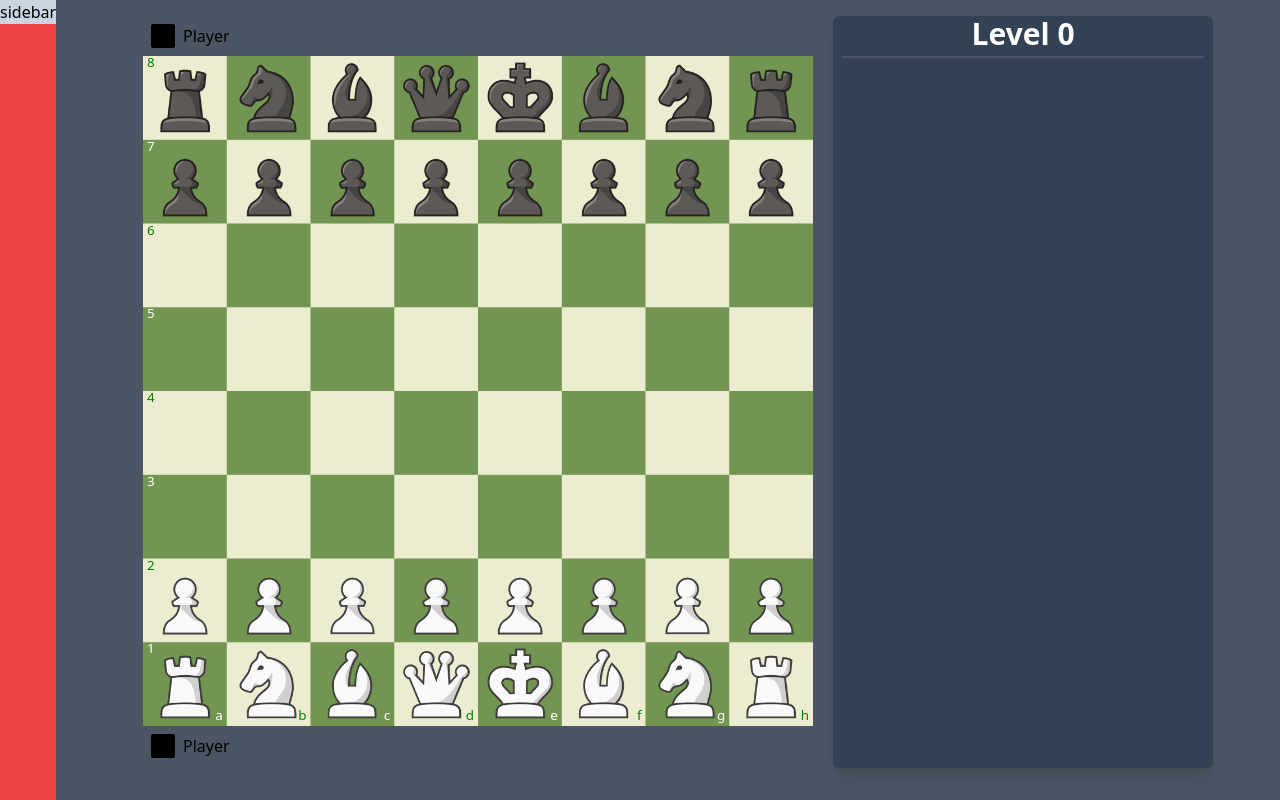
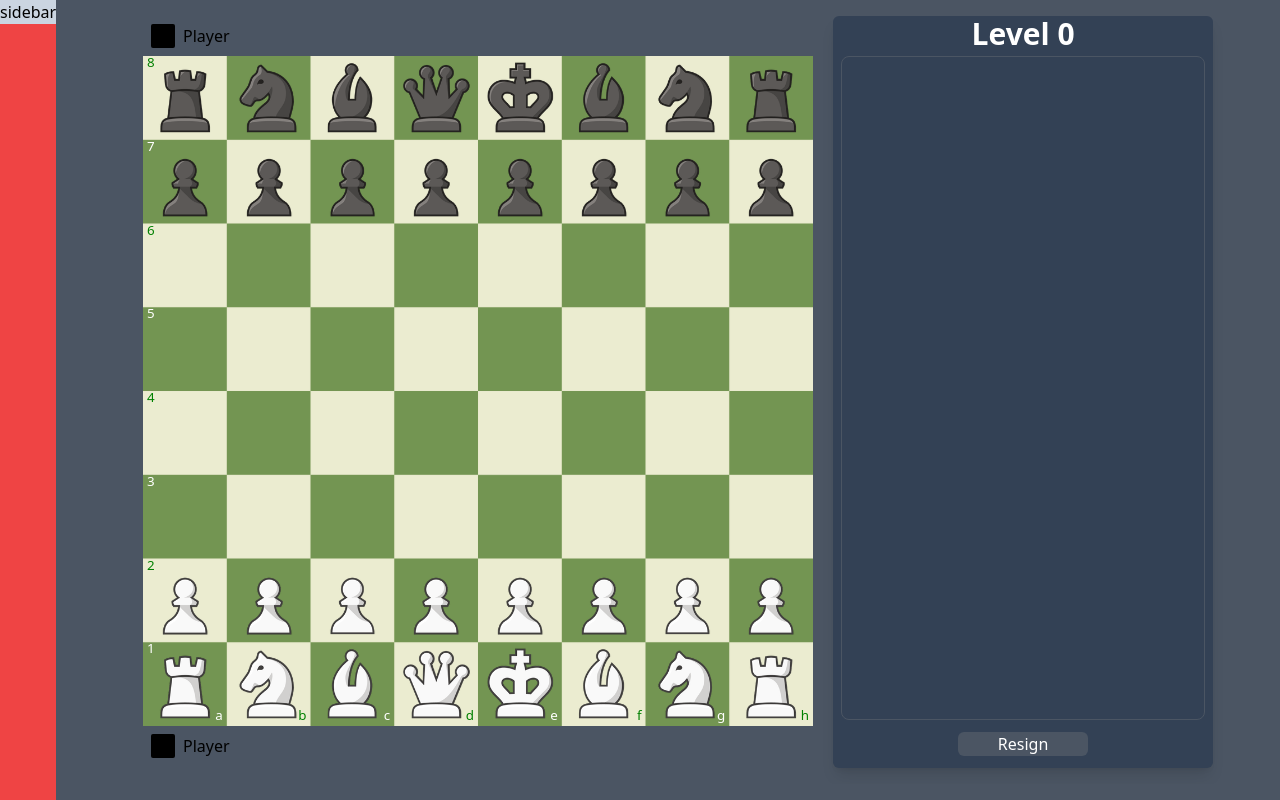
Before and after one commit to vidit-od/Checkmate.io, a React (Vite) app in the folder Frontend/: page / in a window 1280 px wide. Built offline with nearby package versions, Linux system fonts and the light colour scheme.

Commit message:
Working resign button
Now you can happily Rage quit :)

```diff
--- a/Frontend/packages/Components/Board.tsx
+++ b/Frontend/packages/Components/Board.tsx
@@ -46,7 +46,7 @@ function Board() {
         y: number,
         piece: piece | null
     ) => {
-        if (!piece || piece.color !== Turn || gameStatus === "checkmate" || gameStatus === "stalemate" || isPromoted != null) {
+        if (!piece || piece.color !== Turn || gameStatus === "checkmate" || gameStatus === "stalemate" || gameStatus === "Resigned" || isPromoted != null) {
             event.preventDefault();
             return;
         }
@@ -150,7 +150,7 @@ function Board() {
                         key={i * 8 + j}
                         xPos={i}
                         yPos={j}
-                        draggablePiece={Boolean(piece && piece.color === Turn && gameStatus !== "checkmate" && gameStatus !== "stalemate" && isPromoted == null)}
+                        draggablePiece={Boolean(piece && piece.color === Turn && gameStatus !== "checkmate" && gameStatus !== "stalemate" && gameStatus !== "Resigned" && isPromoted == null)}
                         isDraggingPiece={Boolean(draggedPiece && draggedPiece.x === i && draggedPiece.y === j)}
                         isDragTarget={Boolean(
                             draggedPiece &&
--- a/Frontend/packages/Components/Square.tsx
+++ b/Frontend/packages/Components/Square.tsx
@@ -30,7 +30,7 @@ const Square: React.FC<SquareProps> = ({
     const [castlingRights, setCastlingRights] = useRecoilState(castlingRightsAtom);
     const [enPassantTarget, setEnPassantTarget] = useRecoilState(enPassantTargetAtom);
 
-    const isGameOver = gameStatus === "checkmate" || gameStatus === "stalemate";
+    const isGameOver = gameStatus === "checkmate" || gameStatus === "stalemate" || gameStatus === "Resigned";
 
     const handlePieceSelect = (pieceType: "rook" | "knight" | "bishop" | "queen")=>{
         if (isGameOver) return;
--- a/Frontend/packages/Helpers/Onclick.ts
+++ b/Frontend/packages/Helpers/Onclick.ts
@@ -33,7 +33,7 @@ export const handleOnClick = ({
     });
 
     // if Game is over we do nothing;
-    if (gameStatus === "checkmate" || gameStatus === "stalemate") {
+    if (gameStatus === "checkmate" || gameStatus === "stalemate" || gameStatus === "Resigned") {
         return {
             ...resetSelection(),
             underAttack: null,
--- a/Frontend/packages/Moves.tsx
+++ b/Frontend/packages/Moves.tsx
@@ -1,5 +1,6 @@
 import { useRecoilState } from "recoil"
 import { MoveListAtom } from "./atoms/atom"
+import { gameStatusAtom } from "./atoms/atom";
 
 type MovesProps = {
     sideBySide: boolean;
@@ -7,13 +8,15 @@ type MovesProps = {
 
 function Moves({ sideBySide }: MovesProps){
     const [MoveList] = useRecoilState(MoveListAtom);
+    const [, setGameStatus] = useRecoilState(gameStatusAtom);
 
     return (
-        <div className={`bg-slate-700 w-full rounded-md shadow-lg text-center px-2 ${sideBySide ? "sticky top-4 h-[calc(100vh-3rem)]" : "h-[50vh]"}`}>
+        <div className={`bg-slate-700 w-full rounded-md shadow-lg text-center px-2 flex flex-col ${sideBySide ? "sticky top-4 h-[calc(100vh-3rem)]" : "h-[50vh]"}`}>
             <h1 className="text-base sm:text-xl md:text-3xl h-[40px] font-bold bg-white bg-clip-text text-transparent">
                 Level 0
             </h1>
-                <div className={`w-full border border-gray-600 rounded-lg overflow-hidden overflow-y-auto pr-1 custom-scrollbar ${sideBySide ? "max-h-[calc(100vh-8rem)]" : "max-h-[280px]"}`}>
+            <div className="flex-1 min-h-0">
+            <div className="w-full h-full border border-gray-600 rounded-lg overflow-hidden overflow-y-auto pr-1 custom-scrollbar">
                 {MoveList.map((move, index) => (
                 <div key={index}
                     className={`flex justify-evenly text-white p-2 border-b border-gray-600
@@ -23,6 +26,15 @@ function Moves({ sideBySide }: MovesProps){
                 </div>
             ))}
             </div>
+            </div>
+            <div className="m-3 flex justify-center">
+                <button
+                    className="bg-gray-600 px-10 rounded-md text-white transition-all duration-100 hover:text-red-400"
+                    onClick={() => setGameStatus("Resigned")}
+                >
+                    Resign
+                </button>
+            </div>
         </div>
     )
 }
--- a/Frontend/packages/atoms/atom.ts
+++ b/Frontend/packages/atoms/atom.ts
@@ -49,7 +49,7 @@ export const MoveListAtom = atom<{ w: string; b: string | null}[]>({
     default:[],
 })
 
-export const gameStatusAtom = atom<"playing" | "check" | "checkmate" | "stalemate">({
+export const gameStatusAtom = atom<"playing" | "check" | "checkmate" | "stalemate" | "Resigned">({
     key: "gameStatusAtom",
     default: "playing",
 });
--- a/Frontend/types/chess.ts
+++ b/Frontend/types/chess.ts
@@ -51,7 +51,7 @@ export interface MoveList{
     list : {w:string, b: string|null}[]
 }
 
-export type GameStatus = "playing" | "check" | "checkmate" | "stalemate";
+export type GameStatus = "playing" | "check" | "checkmate" | "stalemate" | "Resigned";
 
 export interface PromotionHandlerArgs {
     type: "rook" | "knight" | "bishop" | "queen";
```
